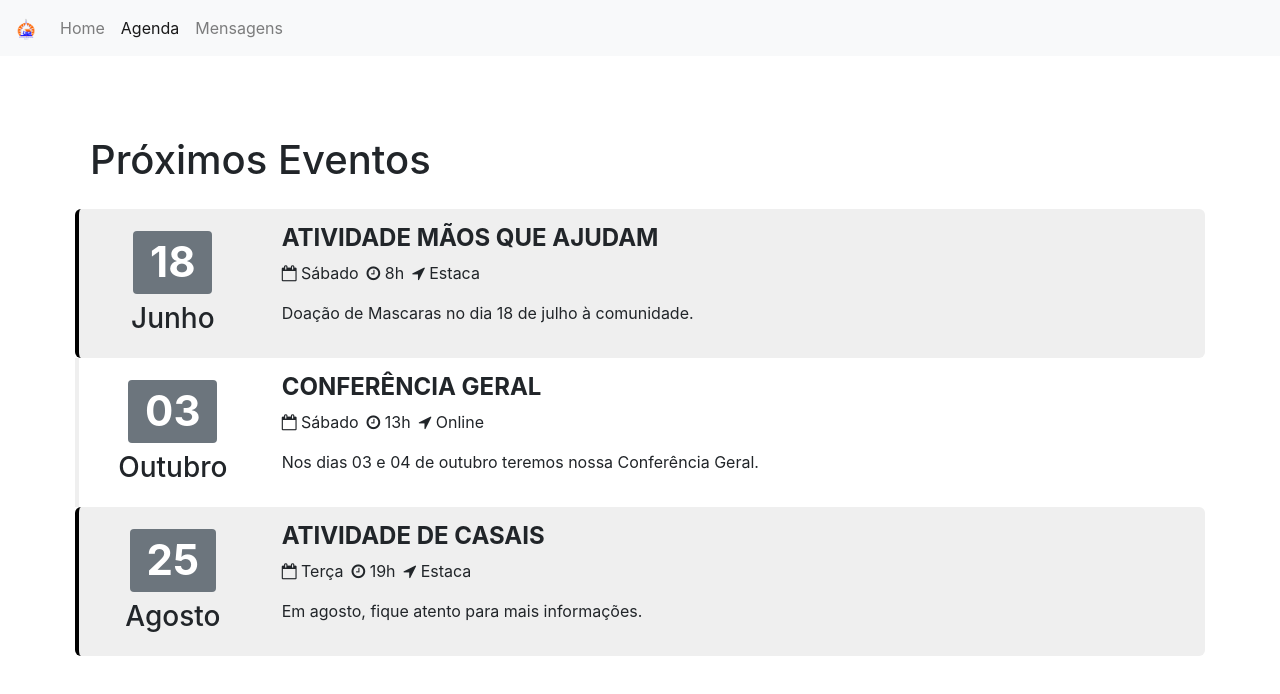
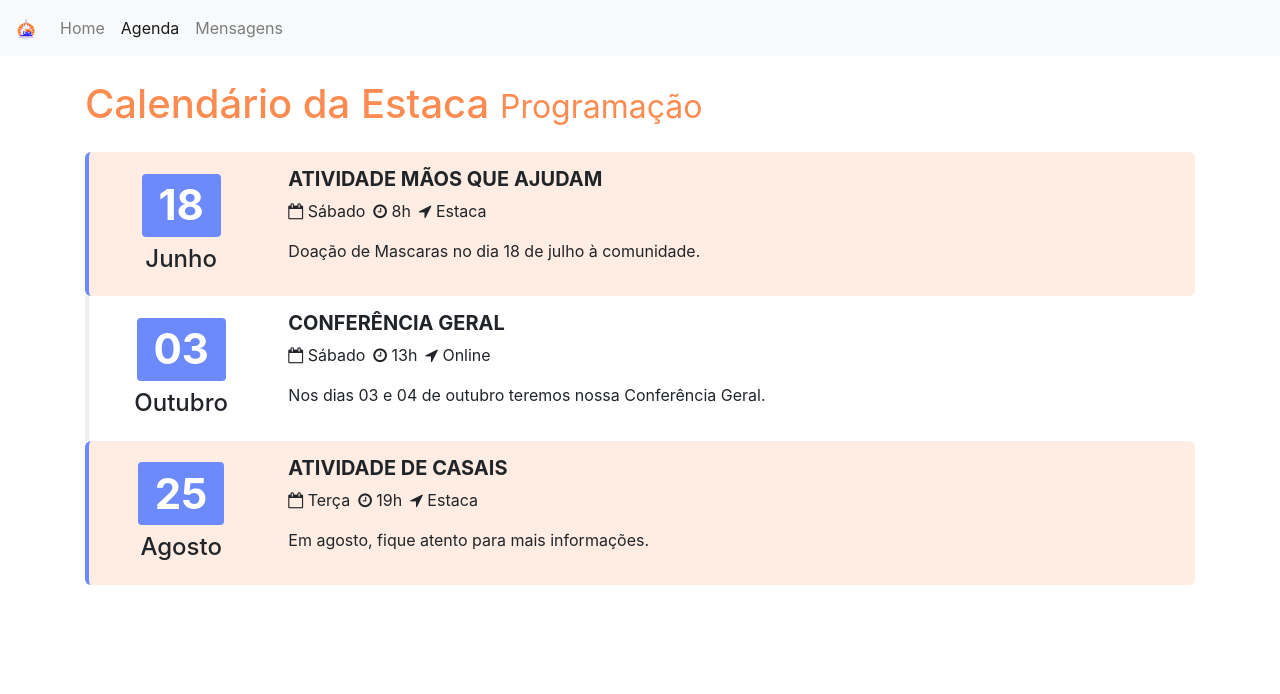
Before and after one commit to igormcsouza/stake-website, a Vue app: page /agenda in a window 1280 px wide. Shown: the top 694 px of the page. Built offline with nearby package versions, Linux system fonts and the light colour scheme.

Commit message:
rearanging agenda component

```diff
--- a/src/views/agenda/Agenda.vue
+++ b/src/views/agenda/Agenda.vue
@@ -1,14 +1,60 @@
 <template>
-  <stake-entry />
+  <div class="container">
+    <h1 class="my-4" style="color: #FB8B50;">
+      Calendário da Estaca
+      <small>Programação</small>
+    </h1>
+    <div class="container">
+      <template v-for="(event, key) in events">
+        <stake-event :info="event" :key="key" />
+      </template>
+    </div>
+  </div>
 </template>
 
 <script>
-import StakeEntry from "./entry/Entry.vue"
+import StakeEvent from "./Event";
 
 export default {
-  name: "StakeAgenda",
+  name: "StakeEntry",
   components: {
-    StakeEntry
+    StakeEvent
+  },
+  data() {
+    return {
+      events: [
+        {
+          day: "18",
+          month: "Junho",
+          time: "8h",
+          weekday: "Sábado",
+          place: "Estaca",
+          title: "Atividade Mãos que Ajudam",
+          subtitle: "Doação de Mascaras no dia 18 de julho à comunidade."
+        },
+        {
+          day: "03",
+          month: "Outubro",
+          time: "13h",
+          weekday: "Sábado",
+          place: "Online",
+          title: "Conferência Geral",
+          subtitle:
+            "Nos dias 03 e 04 de outubro teremos nossa Conferência Geral."
+        },
+        {
+          day: "25",
+          month: "Agosto",
+          time: "19h",
+          weekday: "Terça",
+          place: "Estaca",
+          title: "Atividade de Casais",
+          subtitle: "Em agosto, fique atento para mais informações."
+        }
+      ]
+    };
   }
-}
+};
 </script>
+
+<style scoped></style>
--- a/src/views/agenda/entry/Event.vue
+++ b/src/views/agenda/Event.vue
@@ -1,11 +1,11 @@
 <template>
 	<div class="row row-striped">
 		<div class="col-2 text-right" style="display: flex; align-items: center; flex-direction: column">
-			<h2 class="display-4"><span class="badge badge-secondary">{{ info.day }}</span></h2>
-			<h3>{{ info.month }}</h3>
+			<h3 class="display-4"><span class="badge badge-secondary" style="background-color: #6D8AFC;">{{ info.day }}</span></h3>
+			<h4>{{ info.month }}</h4>
 		</div>
 		<div class="col-10">
-			<h4 class="text-uppercase"><strong>{{ info.title }}</strong></h4>
+			<h5 class="text-uppercase"><strong>{{ info.title }}</strong></h5>
 			<ul class="list-inline">
 				<li class="list-inline-item"><i class="fa fa-calendar-o" aria-hidden="true"></i> {{ info.weekday }}</li>
 				<li class="list-inline-item"><i class="fa fa-clock-o" aria-hidden="true"></i> {{ info.time }}</li>
@@ -29,9 +29,9 @@ export default {
 
 <style scoped>
 .row-striped:nth-of-type(odd){
-	border-radius: 6px;
-  background-color: #efefef;
-  border-left: 4px #000000 solid;
+  border-radius: 6px;
+  background-color: #fb8c502a;
+  border-left: 4px #6D8AFC solid;
 }
 
 .row-striped:nth-of-type(even){
--- a/src/views/agenda/entry/Entry.vue
+++ /dev/null
@@ -1,60 +0,0 @@
-<template>
-	<div class="white-square">
-		<h1 style="margin: 25px 15px;">Próximos Eventos</h1>
-		<div class="container">
-			<template v-for="(event, key) in events">
-				<stake-event :info="event" :key="key"/>
-			</template>
-		</div>
-	</div>
-</template>
-
-<script>
-import StakeEvent from "./Event"
-
-export default {
-	name: "StakeEntry",
-	components: {
-		StakeEvent
-	},
-	data() {
-		return {
-			events: [
-				{
-					day: "18",
-					month: "Junho",
-					time: "8h",
-					weekday: "Sábado",
-					place: "Estaca",
-					title: "Atividade Mãos que Ajudam",
-					subtitle: "Doação de Mascaras no dia 18 de julho à comunidade."
-				},
-				{
-					day: "03",
-					month: "Outubro",
-					time: "13h",
-					weekday: "Sábado",
-					place: "Online",
-					title: "Conferência Geral",
-					subtitle: "Nos dias 03 e 04 de outubro teremos nossa Conferência Geral."
-				},
-				{
-					day: "25",
-					month: "Agosto",
-					time: "19h",
-					weekday: "Terça",
-					place: "Estaca",
-					title: "Atividade de Casais",
-					subtitle: "Em agosto, fique atento para mais informações."
-				}
-			]
-		}
-	}
-}
-</script>
-
-<style scoped>
-.padding {
-  padding: 15px 15px;
-}
-</style>
```
